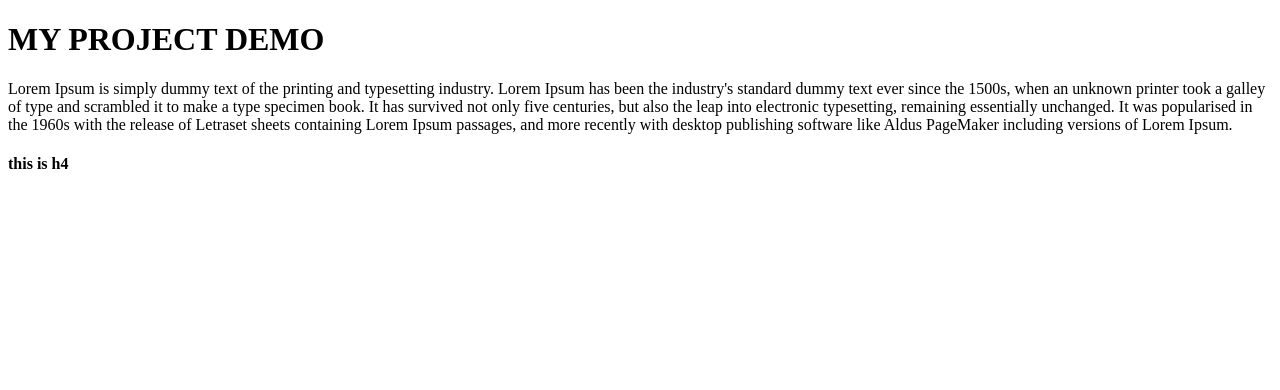
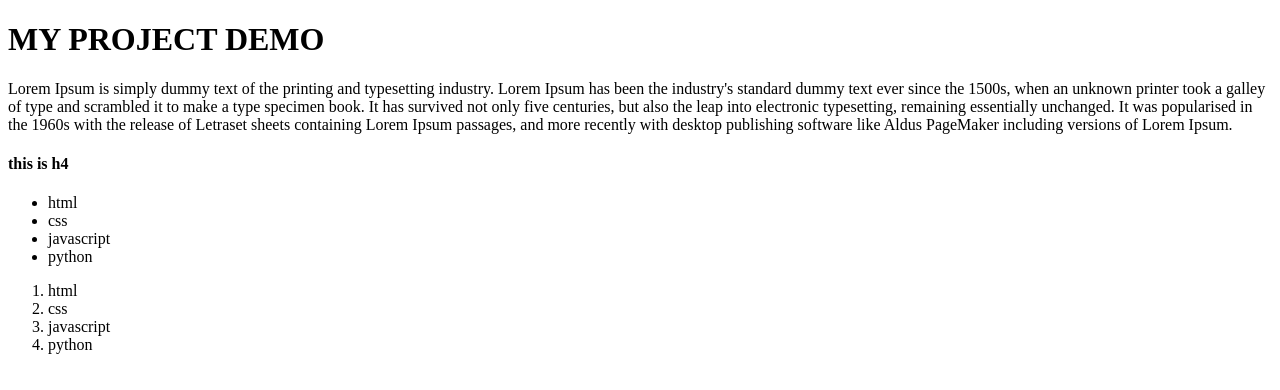
Before and after one commit to nasir309/DEMO-PROJECT, a plain HTML site: page index.html in a window 1280 px wide. Drawn offline with Linux system fonts and the light colour scheme.

Commit message:
add list

```diff
--- a/index.html
+++ b/index.html
@@ -20,5 +20,15 @@
       Ipsum.
     </p>
     <h4>this is h4</h4>
+    <ul>
+        <li>html</li>
+         <li>css</li>
+          <li>javascript</li>
+          <li>python</li>
+       </ul>
+     <ol><li>html</li>
+      <li>css</li>
+       <li>javascript</li>
+       <li>python</li></ol>
   </body>
 </html>
```
